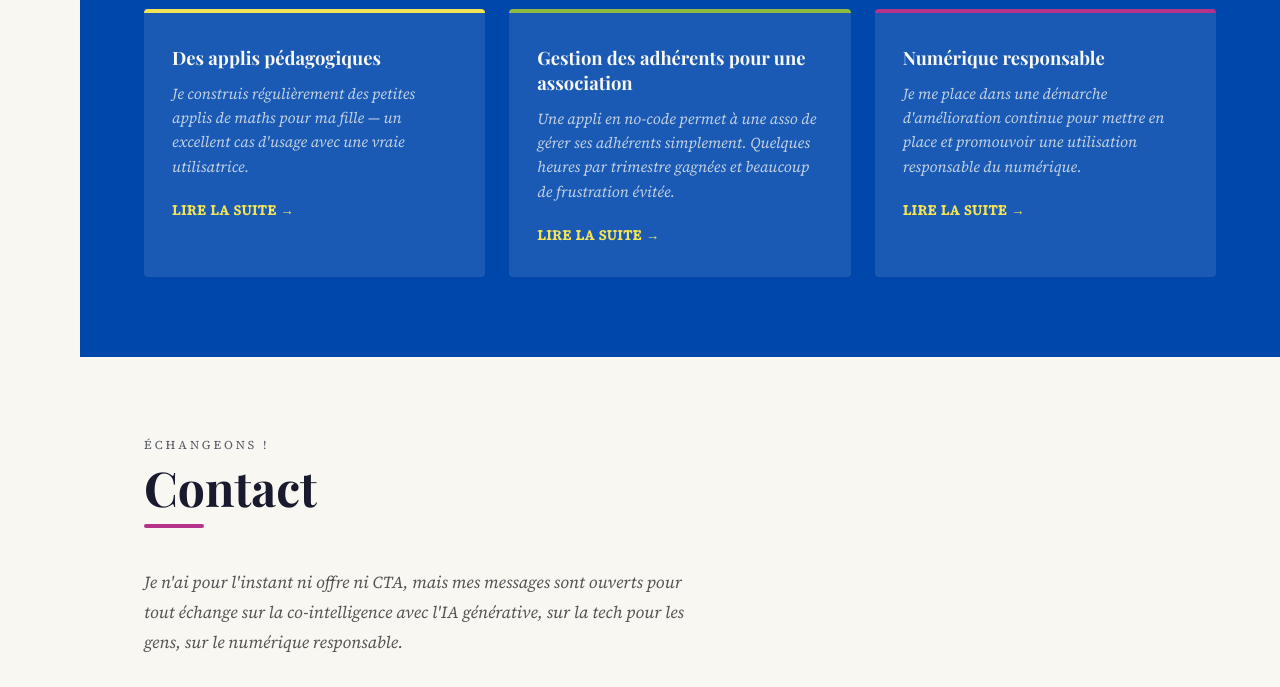
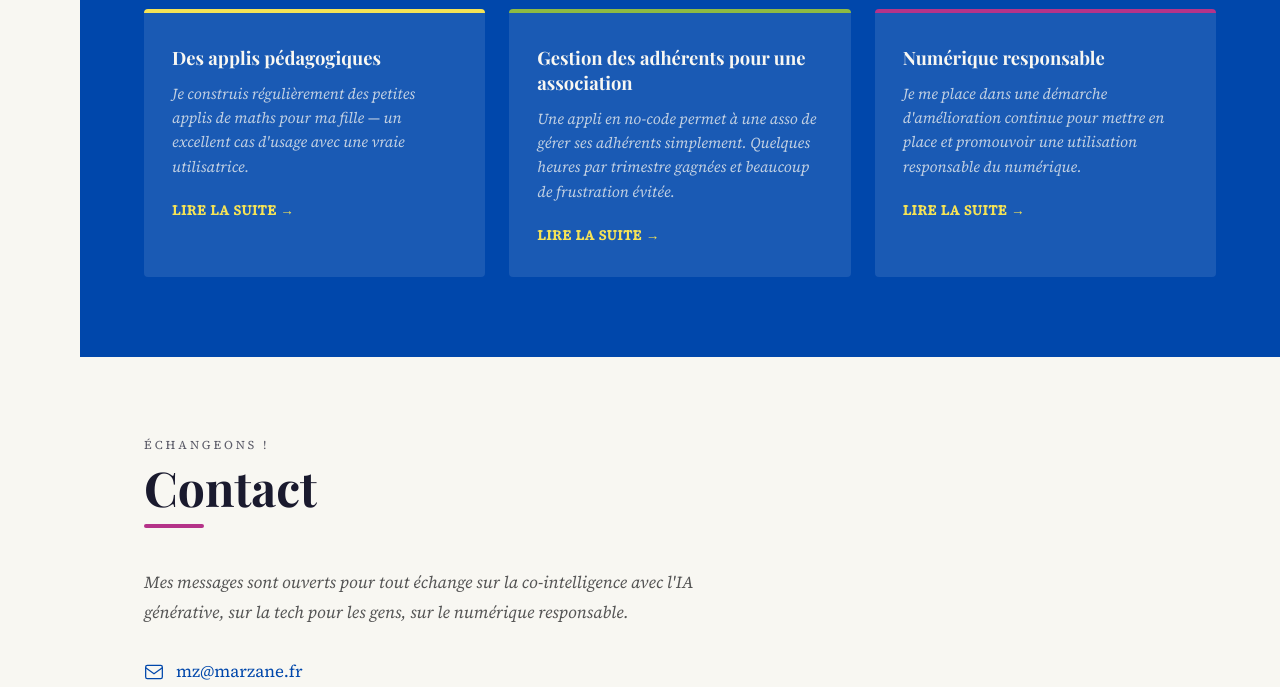
Before and after one commit to zmarianne/marzane, a plain HTML site: page index.html in a window 1280 px wide. Shown: the part 2822-3509 px from the top of the page. Drawn offline with nearby package versions, Linux system fonts and the light colour scheme; a web font is replaced by a local one.

Commit message:
Update index.html
Supprimé je n'ai ni offre...

```diff
--- a/index.html
+++ b/index.html
@@ -754,7 +754,7 @@
       <p class="section-label">Échangeons !</p>
       <h2 class="section-title">Contact</h2>
       <div class="contact-inner">
-        <p class="contact-intro" style="color:#555;">Je n'ai pour l'instant ni offre ni CTA, mais mes messages sont ouverts pour tout échange sur la co-intelligence avec l'IA générative, sur la tech pour les gens, sur le numérique responsable.</p>
+        <p class="contact-intro" style="color:#555;">Mes messages sont ouverts pour tout échange sur la co-intelligence avec l'IA générative, sur la tech pour les gens, sur le numérique responsable.</p>
         <div class="contact-links">
           <a href="mailto:mz@marzane.fr" class="contact-link" style="color:var(--cobalt);">
             <svg viewBox="0 0 24 24" fill="none" stroke="currentColor" stroke-width="1.5" aria-hidden="true"><rect x="2" y="4" width="20" height="16" rx="2"/><path d="m2 7 10 7 10-7"/></svg>
```
